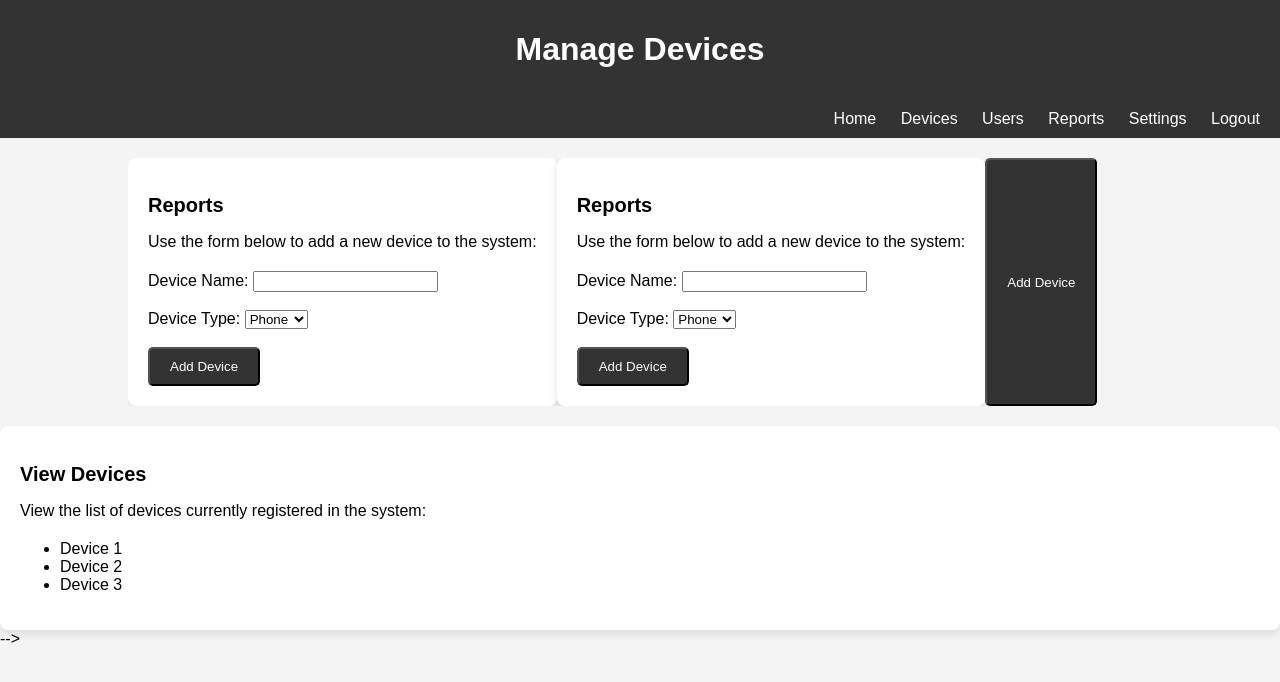
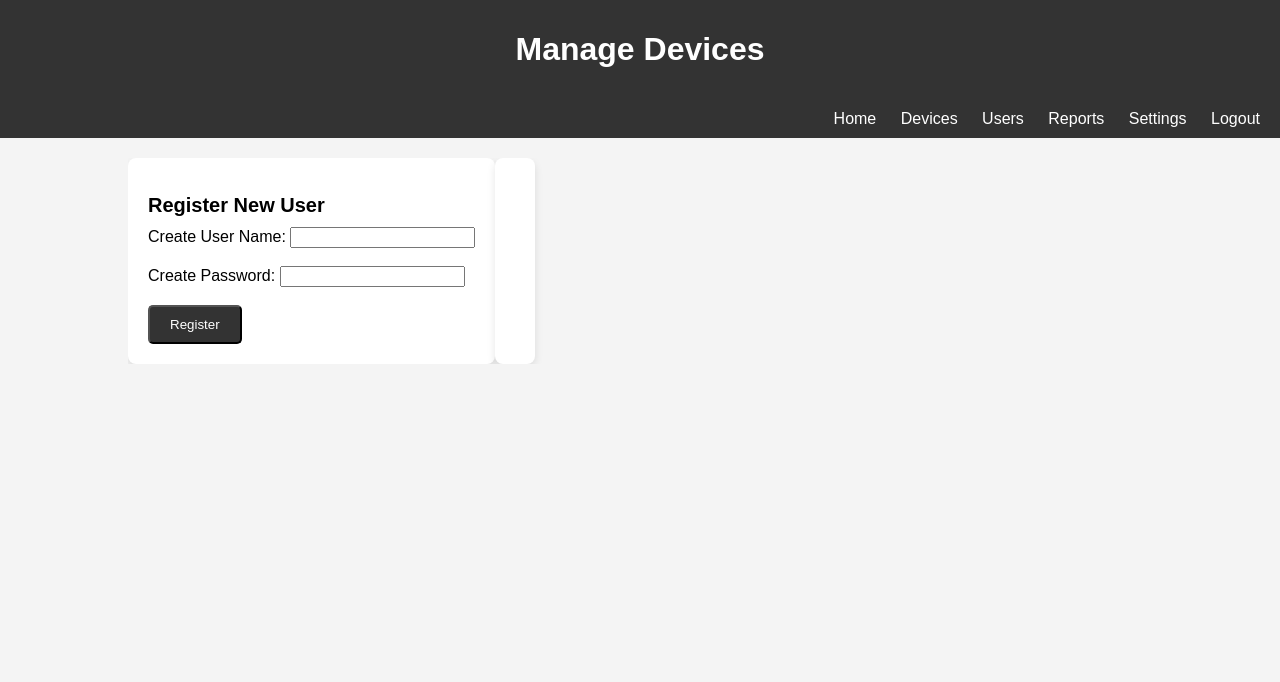
Before and after one commit to nishshanka123/B9IS123_2324_TMD2_20024471_Nishshanka, a Flask app: page /users in a window 1280 px wide. Shown: the top 682 px of the page. Run offline with Flask 3, Linux system fonts and the light colour scheme; parts of the project's set-up code (start-up, migrations or seed data) failed here and were passed over.

Commit message:
Implemented register user functionality

```diff
--- a/flaskr/__init__.py
+++ b/flaskr/__init__.py
@@ -63,9 +63,27 @@ def create_app():
     def manageDevices():
         return render_template('manage-devices.html')
 
-    @app.route('/users')
+    @app.route('/users', methods=['GET', 'POST'])
     def manageUsers():
-        return render_template('manage-users.html')
+        if request.method == 'POST':
+            username = request.form['create_username']
+            password = request.form['create_password']
+
+            db = get_db()
+            cursor = db.cursor()
+            try:
+                cursor.execute('INSERT INTO USER (username, password) VALUES (%s, %s)', (username, password))
+                db.commit()
+                msg = 'User registered successfully!'
+                return render_template('manage-users.html', msg=msg)
+            except Exception as e:
+                db.rollback()
+                error_msg = f'Error inserting user: {e}'
+                return render_template('manage-users.html', error_msg=error_msg, username=username, password=password)
+            finally:
+                cursor.close()
+        else:
+            return render_template('manage-users.html')
 
     @app.route('/generateReports')
     def generateReports():
--- a/flaskr/templates/manage-users.html
+++ b/flaskr/templates/manage-users.html
@@ -7,70 +7,13 @@
 
 {% block page_content_1 %}
     <div class="sub-card1">
-        <h2>Reports</h2>
-        <p>Use the form below to add a new device to the system:</p>
-        <form>
-            <label for="device_name">Device Name:</label>
-            <input type="text" id="device_name" name="device_name" required><br><br>
-            <label for="device_type">Device Type:</label>
-            <select id="device_type" name="device_type" required>
-                <option value="phone">Phone</option>
-                <option value="laptop">Laptop</option>
-                <option value="tablet">Tablet</option>
-                <!-- Add more options as needed -->
-            </select><br><br>
-            <button type="submit" class="btn">Add Device</button>
+        <h2>Register New User</h2>
+        <form action="{{url_for('manageUsers')}}" method="post">
+            <label for="create_username">Create User Name:</label>
+            <input type="text" id="create_username" name="create_username" required><br><br>
+            <label for="create_password">Create Password:</label>
+            <input type="text" id="create_password" name="create_password" required><br><br>
+            <button type="submit" class="btn">Register</button>
         </form>
     </div>
 {% endblock %}
-
-{% block page_content_2 %}
-    <div class="sub-card1">
-        <h2>Reports</h2>
-        <p>Use the form below to add a new device to the system:</p>
-        <form>
-            <label for="device_name">Device Name:</label>
-            <input type="text" id="device_name" name="device_name" required><br><br>
-            <label for="device_type">Device Type:</label>
-            <select id="device_type" name="device_type" required>
-                <option value="phone">Phone</option>
-                <option value="laptop">Laptop</option>
-                <option value="tablet">Tablet</option>
-                <!-- Add more options as needed -->
-            </select><br><br>
-            <button type="submit" class="btn">Add Device</button>
-        </form>
-    </div>
-{% endblock %}
-
-{% block page_content_3 %}
-    <div class="sub-card1">
-        <h2>Reports</h2>
-        <p>Use the form below to add a new device to the system:</p>
-        <form>
-            <label for="device_name">Device Name:</label>
-            <input type="text" id="device_name" name="device_name" required><br><br>
-            <label for="device_type">Device Type:</label>
-            <select id="device_type" name="device_type" required>
-                <option value="phone">Phone</option>
-                <option value="laptop">Laptop</option>
-                <option value="tablet">Tablet</option>
-                <!-- Add more options as needed -->
-            </select><br><br>
-            <button type="submit" class="btn">Add Device</button>
-        </form>
-    </div>
-{% endblock %}
-
-{% block page_content_4 %}
-    <div class="sub-card1">
-        <h2>View Devices</h2>
-        <p>View the list of devices currently registered in the system:</p>
-        <ul>
-            <li>Device 1</li>
-            <li>Device 2</li>
-            <li>Device 3</li>
-            <!-- Add more device entries as needed -->
-        </ul>
-    </div>
-{% endblock %}
```
